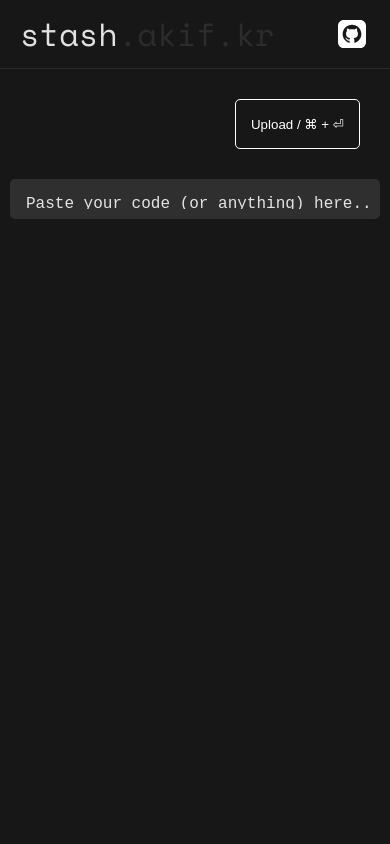
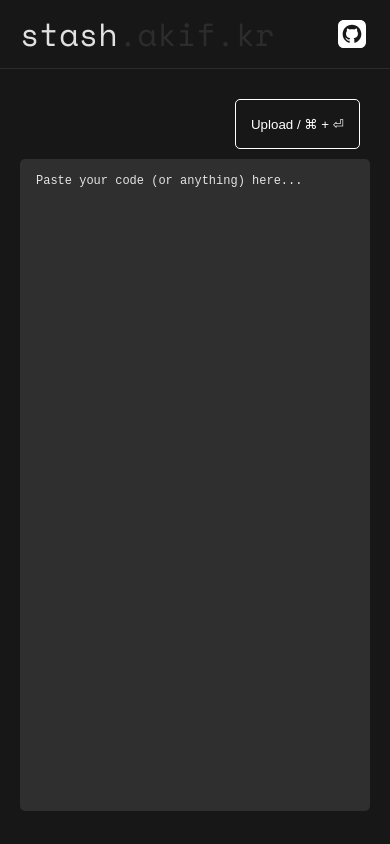
Before and after one commit to ak-tr/stash, a Vue app: page / in a window 390 px wide. Built offline with nearby package versions, Linux system fonts and the light colour scheme.

Commit message:
💄 minor UI changes

```diff
--- a/src/components/CodeEditor.vue
+++ b/src/components/CodeEditor.vue
@@ -20,7 +20,7 @@ export default {
     // Make theme changes to editor
     const theme = EditorView.theme({
       "&": {
-        height: `${editorHeight}px`,
+        height: `${editorHeight-15}px`,
       },
       "&.cm-focused": {
         outline: "none !important",
@@ -58,17 +58,13 @@ export default {
 
 <style>
 .editor {
-  margin: 20px;
-  width: 60%;
+  width: 100%;
+  flex-grow: 1;
   padding: 10px;
   background-color: rgba(255, 255, 255, 0.1);
   border-radius: 5px;
   outline: 0 !important;
-}
-
-@media only screen and (max-width: 600px) {
-  .editor {
-    width: 100%;
-  }
+  font-size: 12px;
+  box-sizing: border-box;
 }
 </style>
```
